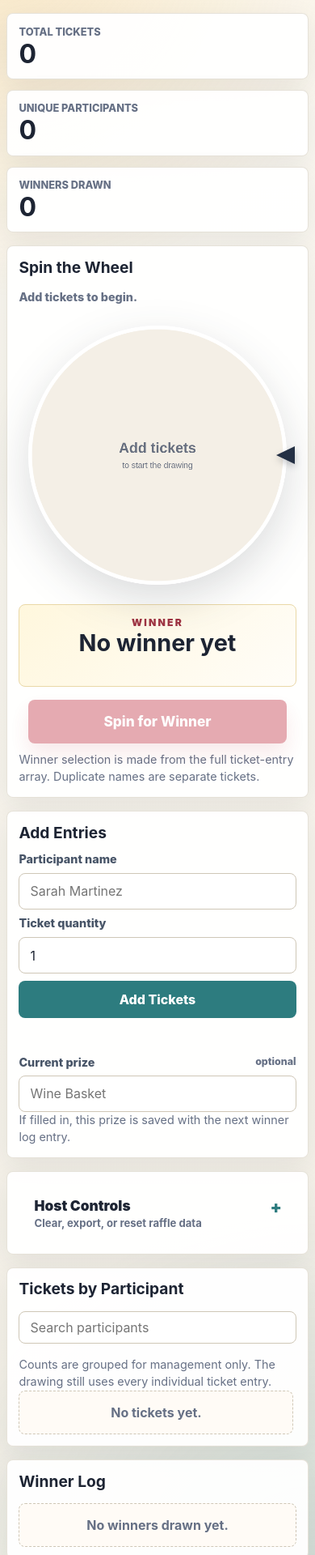
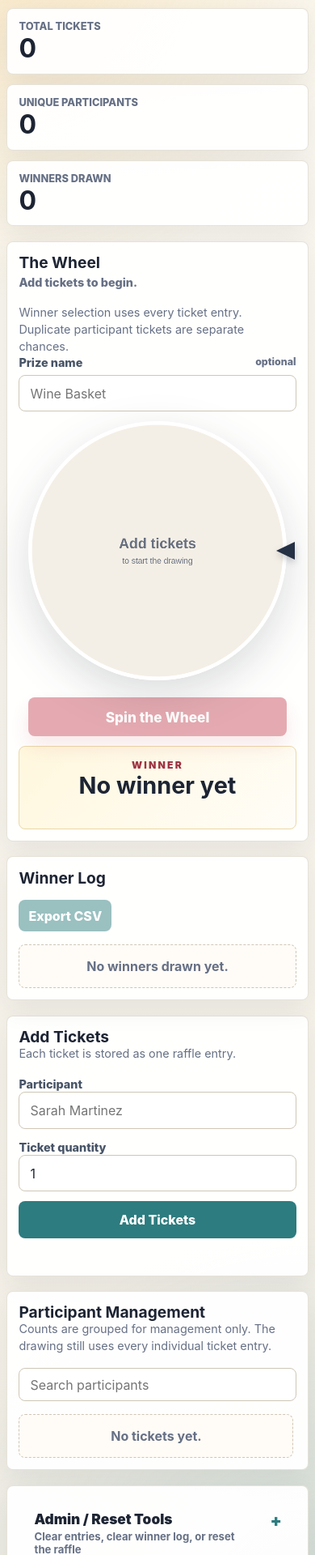
Before and after one commit to Sorrowbell/rafflewheel, a plain HTML site: page index.html in a window 390 px wide. Shown: the part 80-2000 px from the top of the page at 81% size. Drawn offline with Linux system fonts and the light colour scheme.

Commit message:
Add files via upload

```diff
--- a/index.html
+++ b/index.html
@@ -11,35 +11,25 @@
 
     <main class="app-shell">
       <header class="hero">
-        <div>
-          <p class="eyebrow">First Tech CU4Kids Raffle Friendraiser!</p>
-          <h1>Raffle Wheel</h1>
-        </div>
+        <p class="eyebrow">First Tech CU4Kids Raffle Friendraiser!</p>
+        <h1>Raffle Wheel</h1>
       </header>
 
-      <section class="stats-grid" aria-label="Raffle statistics">
-        <article class="stat-card">
-          <span>Total Tickets</span>
-          <strong id="totalTicketsText">0</strong>
-        </article>
-        <article class="stat-card">
-          <span>Unique Participants</span>
-          <strong id="uniqueParticipantsText">0</strong>
-        </article>
-        <article class="stat-card">
-          <span>Winners Drawn</span>
-          <strong id="winnersDrawnText">0</strong>
-        </article>
-      </section>
-
-      <section class="workspace">
-        <section class="wheel-card" aria-label="Raffle wheel">
+      <section class="event-layout">
+        <section class="wheel-card" aria-label="Main raffle stage">
           <div class="section-heading">
             <div>
-              <h2>Spin the Wheel</h2>
+              <h2>The Wheel</h2>
+              <p id="oddsText" class="odds-text">Add tickets to begin.</p>
             </div>
-            <p id="oddsText" class="odds-text">Add tickets to begin.</p>
           </div>
+
+          <div class="prize-field">
+            <label for="prizeInput" class="prize-label">Prize name <span>optional</span></label>
+            <input id="prizeInput" type="text" maxlength="80" autocomplete="off" placeholder="Wine Basket" />
+          </div>
+
+          <button id="spinButton" class="spin-button" type="button" disabled>Spin the Wheel</button>
 
           <div class="wheel-stage">
             <div class="wheel-wrap">
@@ -54,75 +44,89 @@
             <em id="winnerPrizeText"></em>
           </div>
 
-          <button id="spinButton" class="spin-button" type="button" disabled>Spin for Winner</button>
           <p class="helper-text">
-            Winner selection is made from the full ticket-entry array. Duplicate names are separate tickets.
+            Winner selection uses every ticket entry. Duplicate participant tickets are separate chances.
           </p>
         </section>
 
-        <aside class="side-stack">
-          <section class="panel" aria-label="Ticket entry">
-            <div class="section-heading compact">
-              <div>
-                <h2>Add Entries</h2>
-              </div>
-            </div>
-
-            <form id="ticketForm" class="ticket-form">
-              <label for="nameInput">Participant name</label>
-              <input id="nameInput" type="text" maxlength="60" autocomplete="off" placeholder="Sarah Martinez" />
-
-              <label for="ticketQuantityInput">Ticket quantity</label>
-              <div class="quantity-row">
-                <input id="ticketQuantityInput" type="number" min="1" step="1" value="1" inputmode="numeric" />
-                <button type="submit">Add Tickets</button>
-              </div>
-              <p id="messageText" class="message" aria-live="polite"></p>
-            </form>
-
-            <label for="prizeInput" class="prize-label">Current prize <span>optional</span></label>
-            <input id="prizeInput" type="text" maxlength="80" autocomplete="off" placeholder="Wine Basket" />
-            <p class="helper-text">If filled in, this prize is saved with the next winner log entry.</p>
+        <aside class="event-rail">
+          <section class="stats-grid" aria-label="Raffle statistics">
+            <article class="stat-card">
+              <span>Total Tickets</span>
+              <strong id="totalTicketsText">0</strong>
+            </article>
+            <article class="stat-card">
+              <span>Unique Participants</span>
+              <strong id="uniqueParticipantsText">0</strong>
+            </article>
+            <article class="stat-card">
+              <span>Winners Drawn</span>
+              <strong id="winnersDrawnText">0</strong>
+            </article>
           </section>
 
-          <details class="panel host-controls-panel" aria-label="Host controls">
-            <summary>
-              <span>Host Controls</span>
-              <small>Clear, export, or reset raffle data</small>
-            </summary>
-            <div class="control-grid">
-              <button id="clearEntriesButton" class="secondary-button" type="button" disabled>Clear Entries</button>
-              <button id="clearWinnerLogButton" class="secondary-button" type="button" disabled>Clear Winner Log</button>
-              <button id="exportWinnerLogButton" class="secondary-button" type="button" disabled>Export Winner Log</button>
-              <button id="resetRaffleButton" class="danger-subtle-button" type="button">Full Reset</button>
+          <section class="panel winner-log-panel" aria-label="Winner log">
+            <div class="section-heading">
+              <div>
+                <h2>Winner Log</h2>
+              </div>
+              <button id="exportWinnerLogButton" class="secondary-button compact-button" type="button" disabled>
+                Export CSV
+              </button>
             </div>
-          </details>
+            <ol id="winnerLogList" class="winner-log-list"></ol>
+          </section>
         </aside>
       </section>
 
-      <section class="lower-grid">
-        <section class="panel participant-panel" aria-label="Participant summary">
-          <div class="section-heading">
-            <div>
-              <h2>Tickets by Participant</h2>
-            </div>
-            <input id="participantSearchInput" class="search-input" type="search" placeholder="Search participants" />
+      <section class="panel ticket-entry-panel" aria-label="Add tickets">
+        <div class="section-heading">
+          <div>
+            <h2>Add Tickets</h2>
+            <p class="helper-text">Each ticket is stored as one raffle entry.</p>
           </div>
-          <p class="helper-text">
-            Counts are grouped for management only. The drawing still uses every individual ticket entry.
-          </p>
-          <div id="participantList" class="participant-list"></div>
-        </section>
+        </div>
 
-        <section class="panel winner-log-panel" aria-label="Winner log">
-          <div class="section-heading">
-            <div>
-              <h2>Winner Log</h2>
-            </div>
+        <form id="ticketForm" class="ticket-form">
+          <div>
+            <label for="nameInput">Participant</label>
+            <input id="nameInput" type="text" maxlength="60" autocomplete="off" placeholder="Sarah Martinez" />
           </div>
-          <ol id="winnerLogList" class="winner-log-list"></ol>
-        </section>
+
+          <div>
+            <label for="ticketQuantityInput">Ticket quantity</label>
+            <input id="ticketQuantityInput" type="number" min="1" step="1" value="1" inputmode="numeric" />
+          </div>
+
+          <button type="submit">Add Tickets</button>
+        </form>
+        <p id="messageText" class="message" aria-live="polite"></p>
       </section>
+
+      <section class="panel participant-panel" aria-label="Participant management">
+        <div class="section-heading">
+          <div>
+            <h2>Participant Management</h2>
+            <p class="helper-text">
+              Counts are grouped for management only. The drawing still uses every individual ticket entry.
+            </p>
+          </div>
+          <input id="participantSearchInput" class="search-input" type="search" placeholder="Search participants" />
+        </div>
+        <div id="participantList" class="participant-list"></div>
+      </section>
+
+      <details class="panel host-controls-panel" aria-label="Admin and reset tools">
+        <summary>
+          <span>Admin / Reset Tools</span>
+          <small>Clear entries, clear winner log, or reset the raffle</small>
+        </summary>
+        <div class="control-grid">
+          <button id="clearEntriesButton" class="secondary-button" type="button" disabled>Clear Entries</button>
+          <button id="clearWinnerLogButton" class="secondary-button" type="button" disabled>Clear Winner Log</button>
+          <button id="resetRaffleButton" class="danger-subtle-button" type="button">Full Reset</button>
+        </div>
+      </details>
     </main>
 
     <script src="script.js"></script>
--- a/styles.css
+++ b/styles.css
@@ -91,11 +91,7 @@
 }
 
 .hero {
-  display: flex;
-  align-items: flex-start;
-  justify-content: space-between;
-  gap: 1rem;
-  margin-bottom: 1rem;
+  margin-bottom: 1.15rem;
 }
 
 .eyebrow {
@@ -126,19 +122,10 @@
   line-height: 1.15;
 }
 
-.hero-copy {
-  max-width: 42rem;
-  margin-bottom: 0;
-  color: var(--muted);
-  font-size: 1.03rem;
-  line-height: 1.55;
-}
-
 .stats-grid {
   display: grid;
-  grid-template-columns: repeat(3, minmax(0, 1fr));
-  gap: 0.8rem;
-  margin-bottom: 1rem;
+  grid-template-columns: 1fr;
+  gap: 0.75rem;
 }
 
 .stat-card,
@@ -169,18 +156,18 @@
   line-height: 1;
 }
 
-.workspace {
+.event-layout {
   display: grid;
-  grid-template-columns: minmax(26rem, 1.18fr) minmax(20rem, 0.82fr);
-  gap: 1rem;
+  grid-template-columns: minmax(27rem, 1fr) minmax(21rem, 0.95fr);
+  gap: 1.15rem;
   align-items: stretch;
+  margin-bottom: 1.15rem;
 }
 
-.lower-grid {
+.event-rail {
   display: grid;
-  grid-template-columns: minmax(0, 1fr) minmax(20rem, 0.7fr);
-  gap: 1rem;
-  margin-top: 1rem;
+  gap: 1.15rem;
+  align-content: start;
 }
 
 .wheel-card,
@@ -190,14 +177,12 @@
 
 .wheel-card {
   display: grid;
-  grid-template-rows: auto 1fr auto auto auto;
-  min-height: 44rem;
+  grid-template-rows: auto auto auto auto auto auto;
+  min-height: auto;
 }
 
-.side-stack {
+.prize-field {
   display: grid;
-  gap: 1rem;
-  align-content: start;
 }
 
 .section-heading {
@@ -221,9 +206,8 @@
 }
 
 .odds-text {
-  margin: 0;
+  margin: 0.25rem 0 0;
   font-weight: 800;
-  text-align: right;
 }
 
 .helper-text {
@@ -233,12 +217,13 @@
 .wheel-stage {
   display: grid;
   place-items: center;
+  margin-top: 0.25rem;
   min-height: 0;
 }
 
 .wheel-wrap {
   position: relative;
-  width: min(100%, 38rem);
+  width: min(100%, 28.5rem);
   aspect-ratio: 1;
 }
 
@@ -266,8 +251,8 @@
 .winner-display {
   display: grid;
   gap: 0.2rem;
-  min-height: 5.2rem;
-  margin-top: 1rem;
+  min-height: 4.6rem;
+  margin-top: 0.75rem;
   border: 1px solid #ead8a7;
   border-radius: 8px;
   padding: 0.9rem 1rem;
@@ -284,7 +269,7 @@
 }
 
 .winner-display strong {
-  font-size: clamp(1.7rem, 5vw, 3.1rem);
+  font-size: clamp(1.55rem, 4vw, 2.45rem);
   line-height: 1.05;
 }
 
@@ -306,8 +291,8 @@
 
 .spin-button {
   width: min(100%, 20rem);
-  min-height: 3.35rem;
-  margin: 1rem auto 0.65rem;
+  min-height: 3rem;
+  margin: 0.75rem auto 0.35rem;
   color: #fff;
   background: var(--accent);
   font-size: 1.08rem;
@@ -318,9 +303,17 @@
   background: var(--accent-dark);
 }
 
+.ticket-entry-panel,
+.participant-panel,
+.host-controls-panel {
+  margin-top: 1.15rem;
+}
+
 .ticket-form {
   display: grid;
-  gap: 0.52rem;
+  grid-template-columns: minmax(14rem, 1fr) minmax(9rem, 0.32fr) auto;
+  gap: 0.75rem;
+  align-items: end;
 }
 
 label,
@@ -333,7 +326,7 @@
 .prize-label {
   display: flex;
   justify-content: space-between;
-  margin: 1rem 0 0.45rem;
+  margin: 0 0 0.45rem;
 }
 
 .prize-label span {
@@ -354,12 +347,6 @@
 input:focus {
   border-color: var(--brand);
   outline: 3px solid rgba(45, 124, 127, 0.16);
-}
-
-.quantity-row {
-  display: grid;
-  grid-template-columns: minmax(6rem, 0.45fr) minmax(9rem, 1fr);
-  gap: 0.55rem;
 }
 
 .ticket-form button,
@@ -390,7 +377,7 @@
 
 .message {
   min-height: 1.25rem;
-  margin: 0.15rem 0 0;
+  margin: 0.7rem 0 0;
   color: var(--accent-dark);
   font-weight: 800;
 }
@@ -400,7 +387,8 @@
 }
 
 .control-grid {
-  display: grid;
+  display: flex;
+  flex-wrap: wrap;
   gap: 0.55rem;
 }
 
@@ -462,7 +450,7 @@
 .participant-list {
   display: grid;
   gap: 0.55rem;
-  max-height: 32rem;
+  max-height: 34rem;
   overflow: auto;
   padding-right: 0.2rem;
 }
@@ -554,7 +542,7 @@
 .winner-log-list {
   display: grid;
   gap: 0.55rem;
-  max-height: 32rem;
+  max-height: 34rem;
   margin: 0;
   padding: 0;
   overflow: auto;
@@ -614,10 +602,19 @@
   list-style: none;
 }
 
+.compact-button {
+  min-height: 2.45rem;
+  padding: 0 0.75rem;
+  white-space: nowrap;
+}
+
 @media (max-width: 1040px) {
-  .workspace,
-  .lower-grid {
+  .event-layout {
     grid-template-columns: 1fr;
+  }
+
+  .event-rail {
+    grid-template-columns: minmax(0, 0.55fr) minmax(0, 1fr);
   }
 
   .wheel-card {
@@ -636,13 +633,41 @@
     padding-top: 0.75rem;
   }
 
-  .hero,
-  .section-heading {
+  .event-layout {
+    display: flex;
     flex-direction: column;
   }
 
+  .event-rail {
+    display: contents;
+  }
+
   .stats-grid {
-    grid-template-columns: 1fr;
+    order: 1;
+  }
+
+  .wheel-card {
+    order: 2;
+  }
+
+  .winner-log-panel {
+    order: 3;
+  }
+
+  .ticket-entry-panel {
+    order: 4;
+  }
+
+  .participant-panel {
+    order: 5;
+  }
+
+  .host-controls-panel {
+    order: 6;
+  }
+
+  .section-heading {
+    flex-direction: column;
   }
 
   .wheel-card,
@@ -653,6 +678,23 @@
 
   .wheel-wrap {
     width: min(100%, 28rem);
+  }
+
+  .prize-field {
+    order: 1;
+  }
+
+  .wheel-stage {
+    order: 2;
+  }
+
+  .spin-button {
+    order: 3;
+    margin: 0.8rem auto 0;
+  }
+
+  .winner-display {
+    order: 4;
   }
 
   .winner-display {
@@ -674,19 +716,15 @@
   .participant-actions button {
     flex: 1 1 auto;
   }
+
+  .ticket-form {
+    grid-template-columns: 1fr;
+  }
 }
 
 @media (max-width: 460px) {
   h1 {
     font-size: 2.65rem;
-  }
-
-  .hero-copy {
-    font-size: 0.95rem;
-  }
-
-  .quantity-row {
-    grid-template-columns: 1fr;
   }
 
   .wheel-wrap {
```
